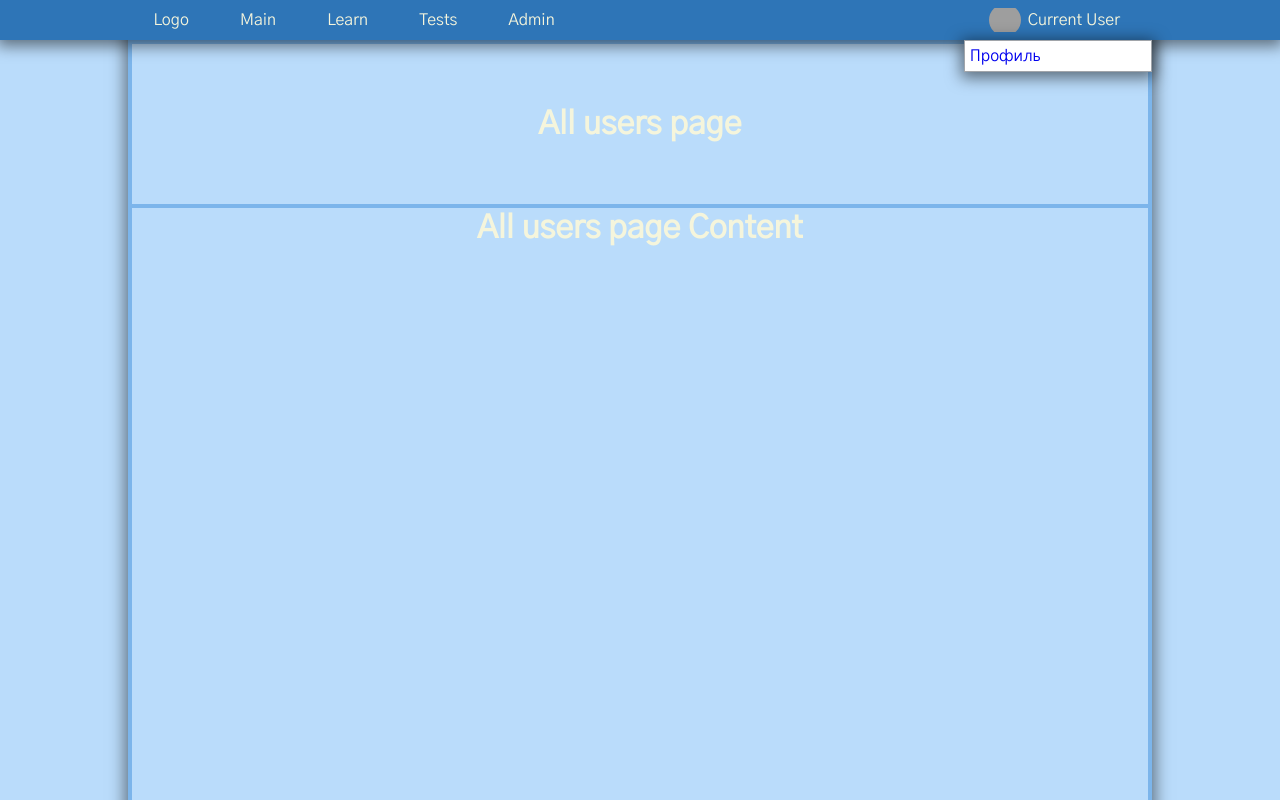
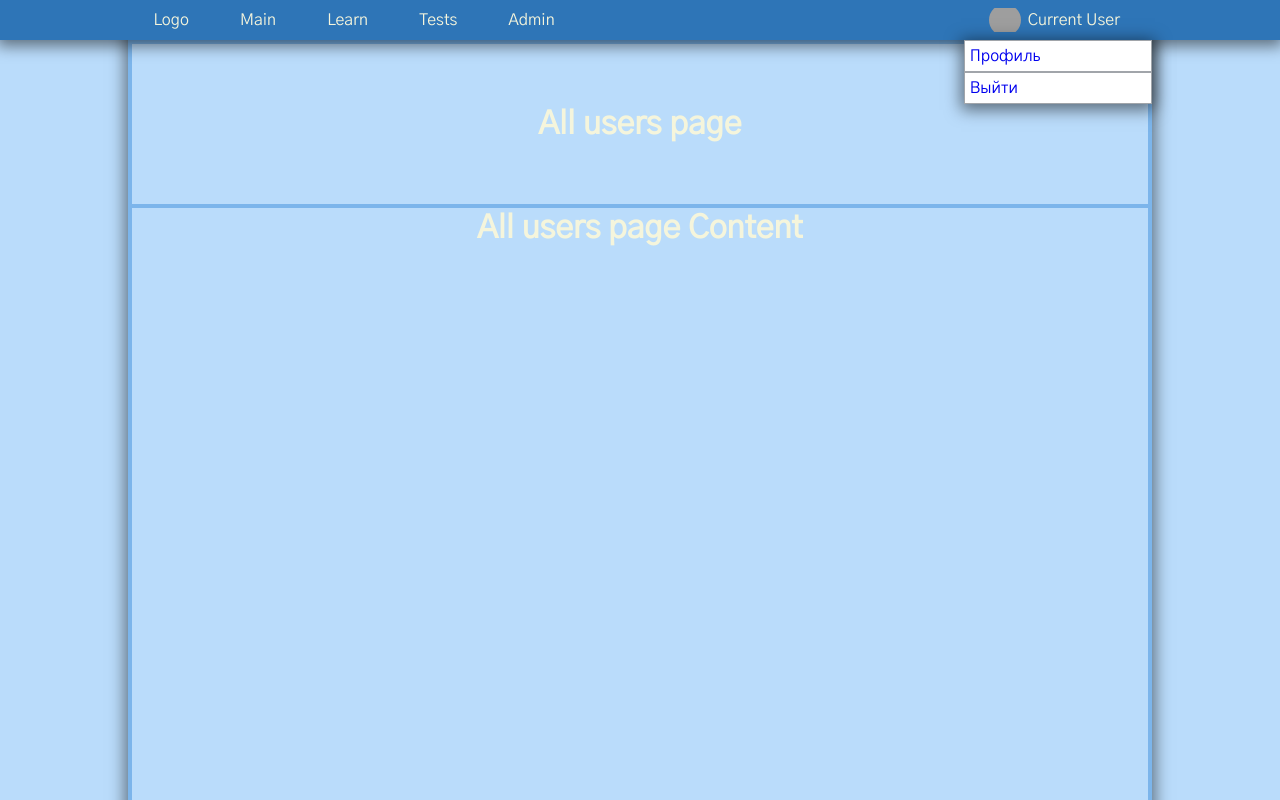
Before and after one commit to YuriyMtrofanov/learn_tomography, a React (Create React App) app: page /users in a window 1280 px wide. Shown: the top 800 px of the page. Built offline with nearby package versions, Linux system fonts and the light colour scheme; grey boxes are pictures that could not be loaded.

Commit message:
route to the logout page is added to app

```diff
--- a/src/app/App.jsx
+++ b/src/app/App.jsx
@@ -1,6 +1,11 @@
 import React from "react";
 import "./App.css";
-import { Routes, Route, Navigate, Outlet } from "react-router-dom";
+import {
+    Routes,
+    Route,
+    // Navigate,
+    Outlet
+} from "react-router-dom";
 import NavBar from "./components/ui/navBar";
 import MainPage from "./components/pages/mainPage";
 import ArticlesPage from "./components/pages/articlesPage";
@@ -9,6 +14,7 @@ import UsersPage from "./components/pages/usersPage";
 import UserPage from "./components/pages/userPage";
 import LoginPage from "./components/pages/loginPage";
 import AdminPage from "./components/pages/adminPage";
+import LogoutPage from "./components/pages/logoutPage";
 
 function App() {
     return (
@@ -25,7 +31,8 @@ function App() {
                 </Route>
                 <Route path="admin" element={<AdminPage/>}/>
                 <Route path="login" element={<LoginPage/>}/>
-                <Route path="*" element={<Navigate to="/login"/>}/>
+                <Route path="logout" element={<LogoutPage/>}/>
+                {/* <Route path="*" element={<Navigate to="/login"/>}/> */}
             </Routes>
         </div>
     );
--- /dev/null
+++ b/src/app/components/pages/logoutPage/index.js
@@ -0,0 +1,2 @@
+import LogoutPage from "./logoutPage";
+export default LogoutPage;
--- /dev/null
+++ b/src/app/components/pages/logoutPage/logoutPage.jsx
@@ -0,0 +1,14 @@
+import React from "react";
+const LogoutPage = () => {
+    return (
+        <>
+            <h1>Log Out</h1>
+            <h1>Log Out</h1>
+            <h1>Log Out</h1>
+            <h1>Log Out</h1>
+            <h1>Log Out</h1>
+        </>
+    );
+};
+
+export default LogoutPage;
--- a/src/app/components/pages/userEditPage/index.js
+++ b/src/app/components/pages/userEditPage/index.js
@@ -0,0 +1,2 @@
+import UserEditPage from "./userEditPage";
+export default UserEditPage;
--- a/src/app/components/ui/navDropdownList/navDropdownList.jsx
+++ b/src/app/components/ui/navDropdownList/navDropdownList.jsx
@@ -6,33 +6,21 @@ import { NavLink } from "react-router-dom";
 const NavDropdownList = ({ active, options, userId }) => {
     // console.log("active", active);
     // console.log("userId", userId);
+    // console.log("options", options);
     return (
         <div className="nav-dropdown">
             <div className="nav-dropdown__container">
-                {options.length > 0 && userId &&
+                {options.length > 0 &&
                     options.map(item => (
                         <NavLink
                             key={item.name}
                             className="nav-dropdown__item"
-                            to={`${item.path}/${userId}`}
+                            to={`${item.path}/${item.name === "logout" ? "" : userId}`}
                         >
                             {item.value}
                         </NavLink>
                     ))
                 }
-                {/* <ul className={"nav-dropdown__list" + (active ? " show" : "")}>
-                    {options.length > 0 && userId &&
-                        options.map(item => (
-                            <NavLink
-                                key={item.name}
-                                className="nav-dropdown__item"
-                                to={`${item.path}/${userId}`}
-                            >
-                                {item.value}
-                            </NavLink>
-                        ))
-                    }
-                </ul> */}
             </div>
         </div>
     );
--- a/src/app/components/ui/navProfile/navProfile.jsx
+++ b/src/app/components/ui/navProfile/navProfile.jsx
@@ -4,7 +4,8 @@ import "./navProfile.css";
 
 const NavProfile = () => {
     const options = [
-        { name: "users", value: "Профиль", path: "/users" }
+        { name: "users", value: "Профиль", path: "/users" },
+        { name: "logout", value: "Выйти", path: "/logout" }
     ];
     const currentUser = { id: "1", name: "Current User" };
     // const currentUser = useSelector(getCurrentUser());
```
